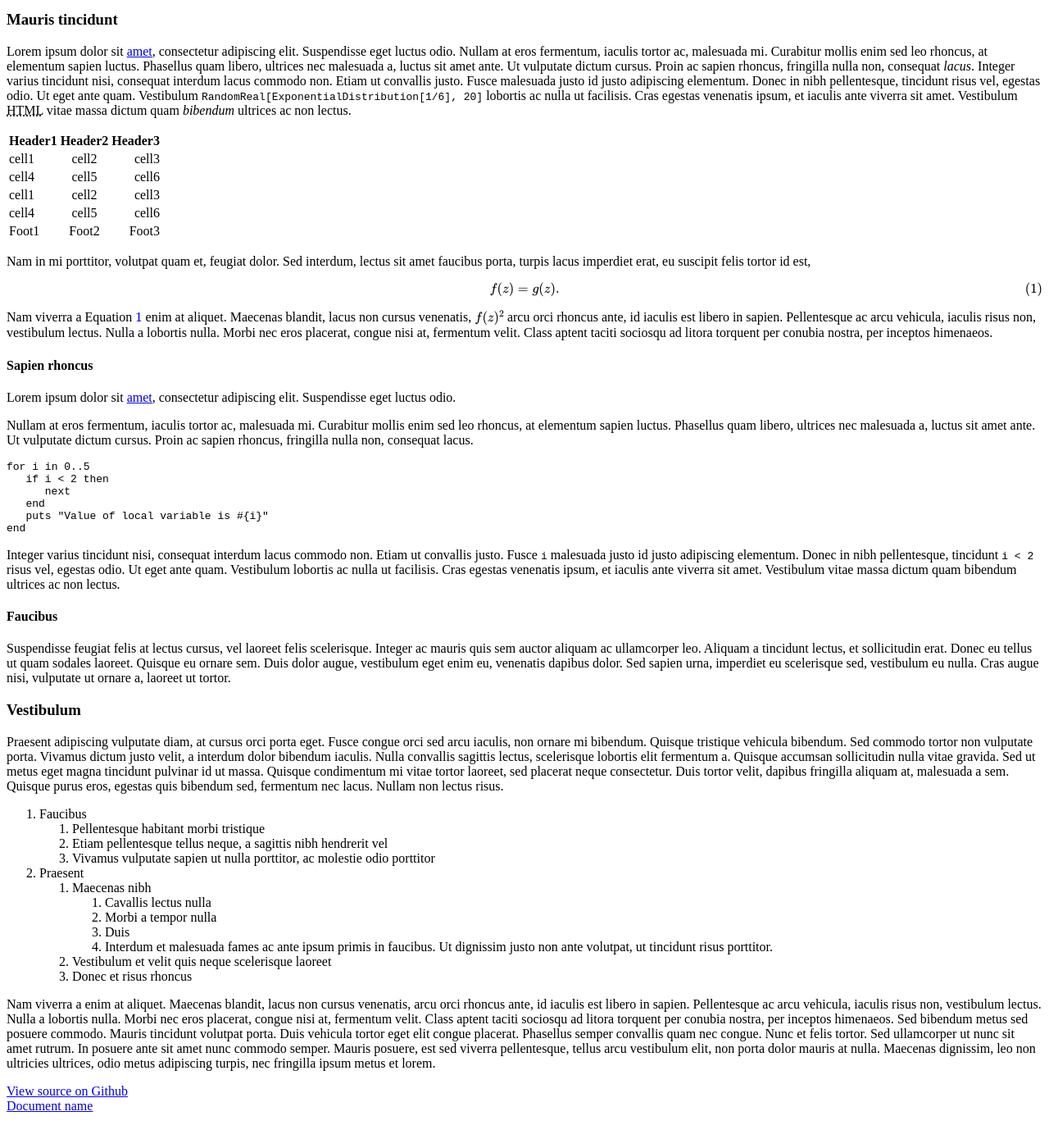
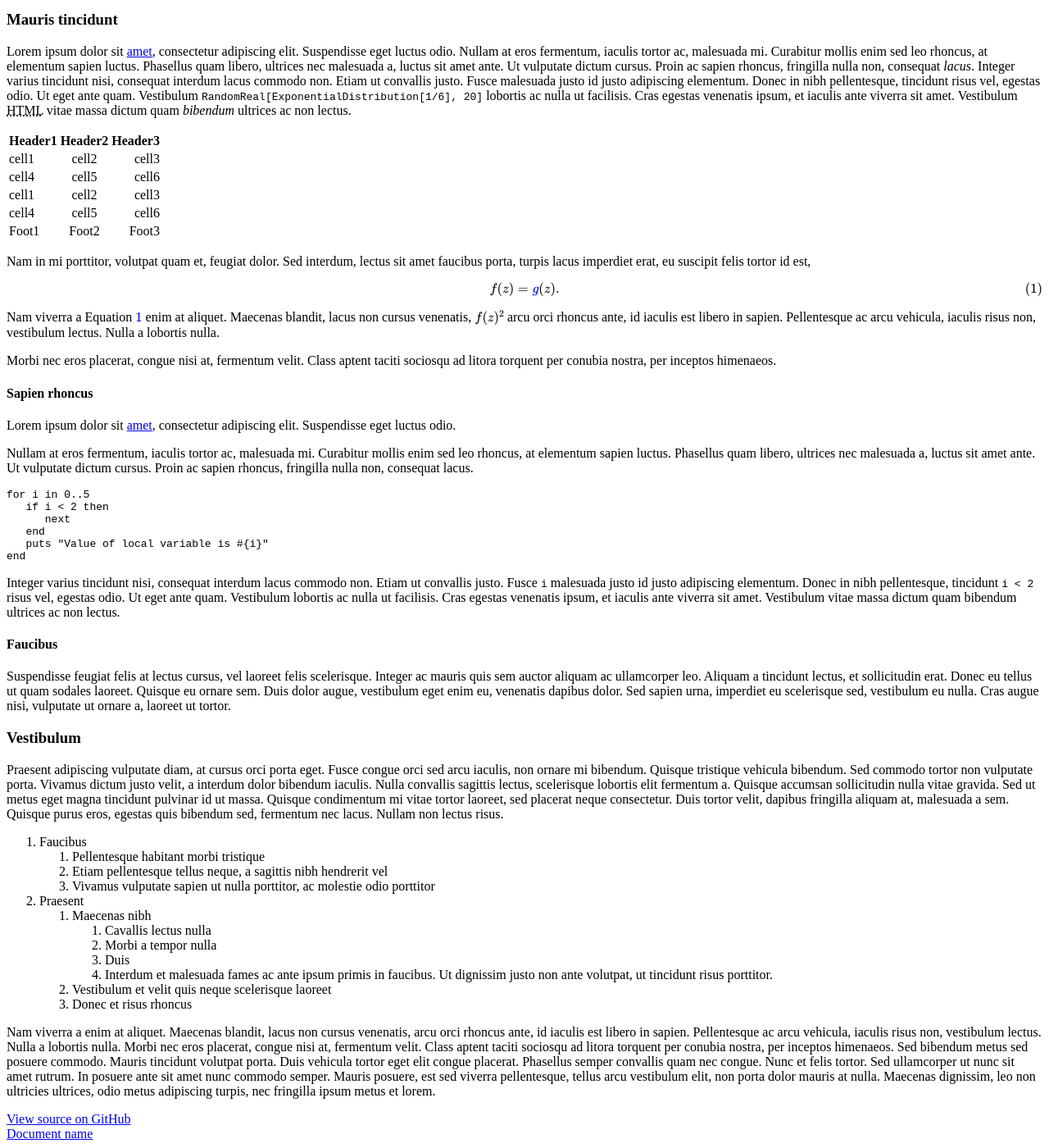
Before and after one commit to amacfie/jekyll_site, a Jekyll site: the page built from page1.md, in a window 1280 px wide and 1400 px high, scrolled down 341 px. Shown: the whole window at 82% size. Built offline with Jekyll 4.4.1, drawn with Linux system fonts in a browser that asks for light colours; formulas are drawn with MathJax 3; before the commit the page ends 1707 px from its top, so only the background shows below that.

Commit message:
GitHub with an H

```diff
--- a/_layouts/default.html
+++ b/_layouts/default.html
@@ -48,7 +48,7 @@
                 <div class="entry">{{ content }}</div>
 
                 <footer>
-                    <a id="viewSource" href="{{ page.path }}">View source on Github</a>
+                    <a id="viewSource" href="{{ page.path }}">View source on GitHub</a>
                 </footer>
 
             </article>
--- a/page1.md
+++ b/page1.md
@@ -43,15 +43,19 @@ amet faucibus porta, turpis lacus imperdiet erat, eu suscipit felis tortor id
 est,
 
 $$\begin{equation} \label{eq:fg}
-    f(z) = g(z).
+    f(z) = \href{test.html}{g}(z).
 \end{equation}$$
 
+<div class="test1" markdown="block">
 Nam viverra a Equation $$\ref{eq:fg}$$ enim at aliquet. Maecenas blandit, lacus
 non cursus venenatis, $$f(z)^2$$ arcu orci rhoncus ante, id iaculis est libero
 in sapien.  Pellentesque ac arcu vehicula, iaculis risus non, vestibulum
-lectus. Nulla a lobortis nulla. Morbi nec eros placerat, congue nisi at,
+lectus. Nulla a lobortis nulla.
+
+Morbi nec eros placerat, congue nisi at,
 fermentum velit. Class aptent taciti sociosqu ad litora torquent per conubia
 nostra, per inceptos himenaeos.
+</div>
 
 #### Sapien rhoncus
 
@@ -64,7 +68,7 @@ luctus. Phasellus quam libero, ultrices nec malesuada a, luctus sit amet ante.
 Ut vulputate dictum cursus. Proin ac sapien rhoncus, fringilla nulla non,
 consequat lacus.
 
-~~~ ruby
+~~~
 for i in 0..5
    if i < 2 then
       next
```
